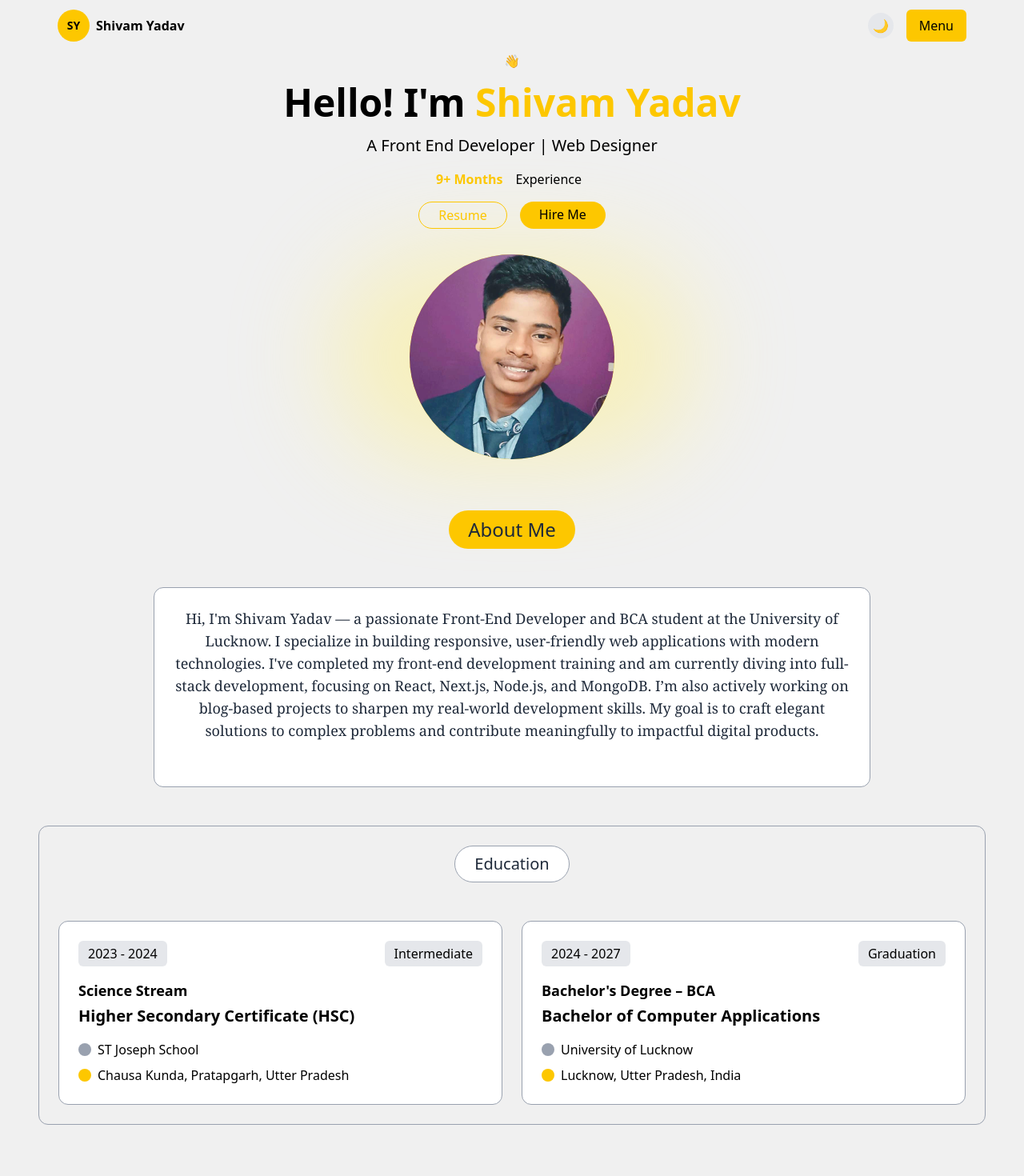
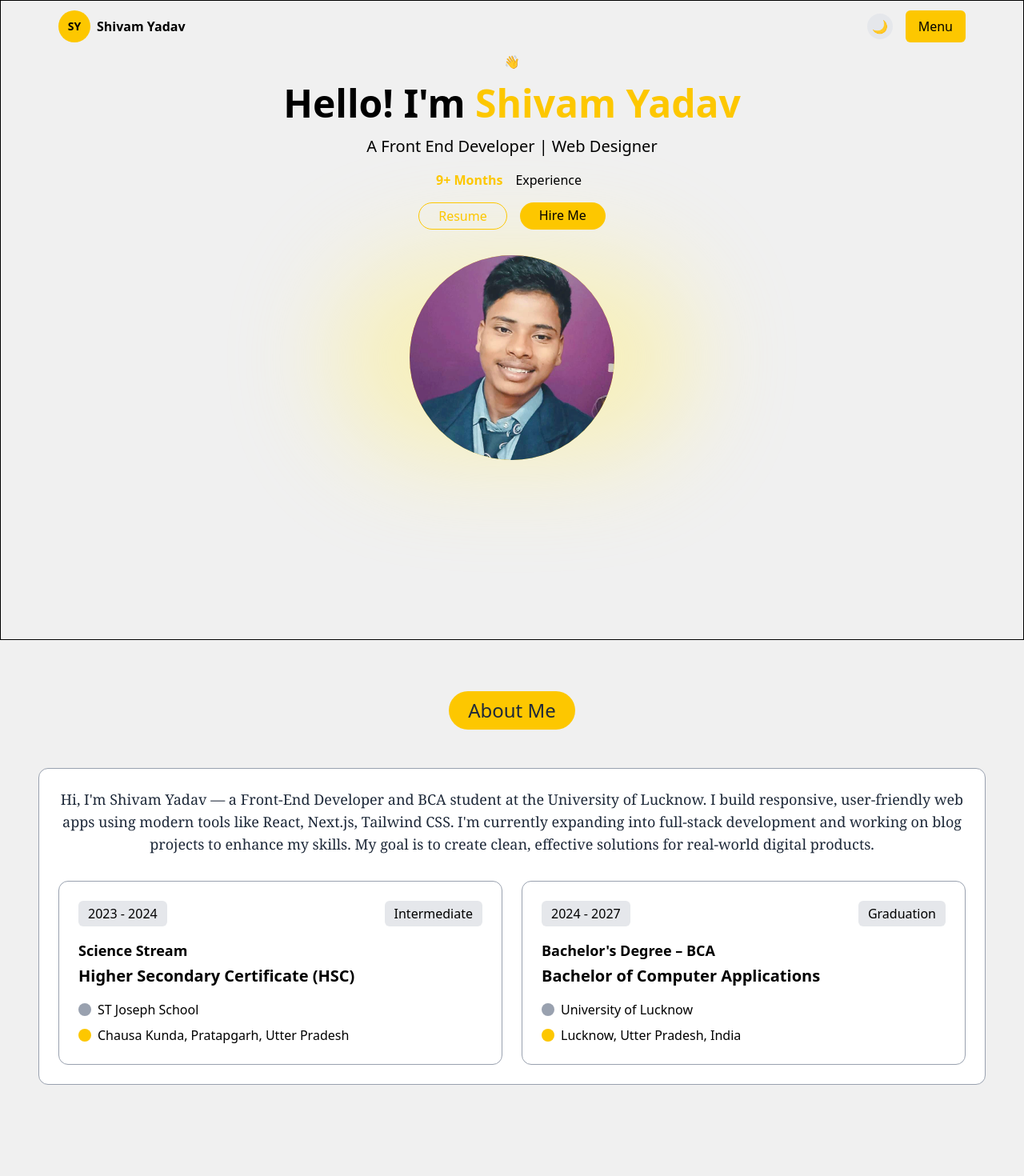
Before and after one commit to iCoder5744/portfolio, a Next.js app: page / in a window 1280 px wide. Shown: the top 1470 px of the page at 80% size. Built offline with nearby package versions, Linux system fonts and the light colour scheme.

Commit message:
change about me

```diff
--- a/src/components/About.js
+++ b/src/components/About.js
@@ -4,14 +4,11 @@ export default function About() {
     <section id="about" className="py-16 px-6 md:px-12">
       <h2 className="text-2xl mb-12 text-center px-6 py-2 w-fit rounded-full mx-auto bg-yellow-400 text-gray-800">About Me</h2>
 
-        <div className="max-w-4xl h-fit p-6 mx-auto border border-gray-400 dark:border-red-700 bg-white rounded-xl">
+      {/* =============== Education ================ */}
+      <div className="mt-12 p-6 rounded-xl border border-gray-400 bg-white">
       <p className="text-lg mb-8 text-center text-gray-800 dark:textwhite font-serif">
-          Hi, I'm Shivam Yadav — a passionate Front-End Developer and BCA student at the University of Lucknow. I specialize in building responsive, user-friendly web applications with modern technologies. I've completed my front-end development training and am currently diving into full-stack development, focusing on React, Next.js, Node.js, and MongoDB. I’m also actively working on blog-based projects to sharpen my real-world development skills. My goal is to craft elegant solutions to complex problems and contribute meaningfully to impactful digital products.          </p>
-        </div>
-
-        {/* =============== Education ================ */}
-        <div className="mt-12 p-6 rounded-xl border border-gray-400">
-          <h3 className="text-xl mb-12 text-center px-6 py-2 w-fit rounded-full border border-gray-400 mx-auto bg-white text-gray-800">Education</h3>
+        Hi, I'm Shivam Yadav — a Front-End Developer and BCA student at the University of Lucknow. I build responsive, user-friendly web apps using modern tools like React, Next.js, Tailwind CSS. I'm currently expanding into full-stack development and working on blog projects to enhance my skills. My goal is to create clean, effective solutions for real-world digital products.
+      </p>
         <div className="grid md:grid-cols-2 gap-6">
           <div className="bg-white dark:bg-gray-900 rounded-xl p-6 border border-gray-400 dark:border-gray-700">
             <div className="flex justify-between items-center mb-4">
--- a/src/components/Hero.js
+++ b/src/components/Hero.js
@@ -6,7 +6,7 @@ import Navbar from './Navbar';
 
 export default function Hero() {
   return (
-    <section className=' '>
+    <section className='border h-screen  '>
       <Navbar />
       <div className=" flex flex-col items-center text-center">
         <motion.div
```
Lines whose indentation alone changed are shown as unchanged.
